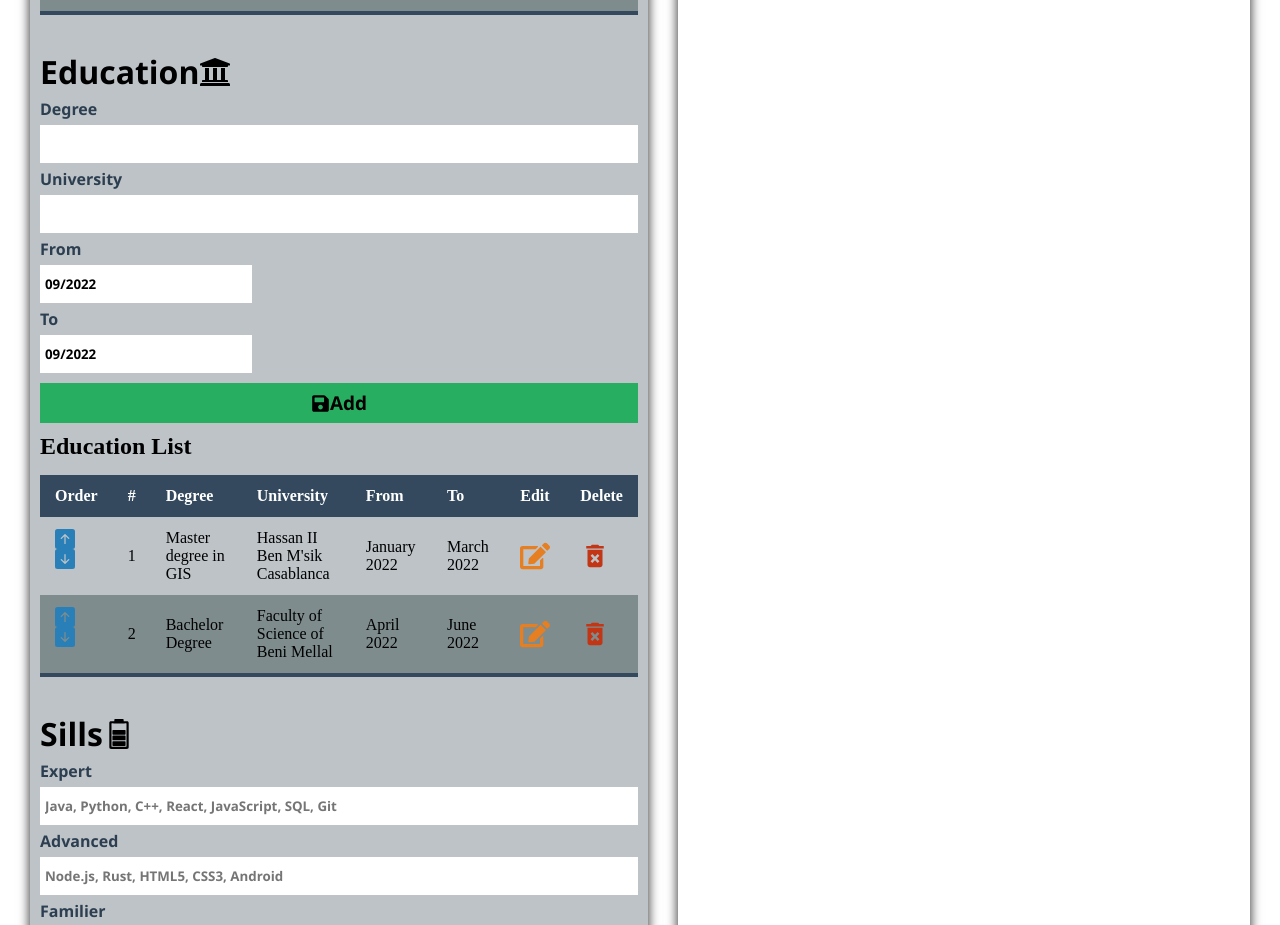
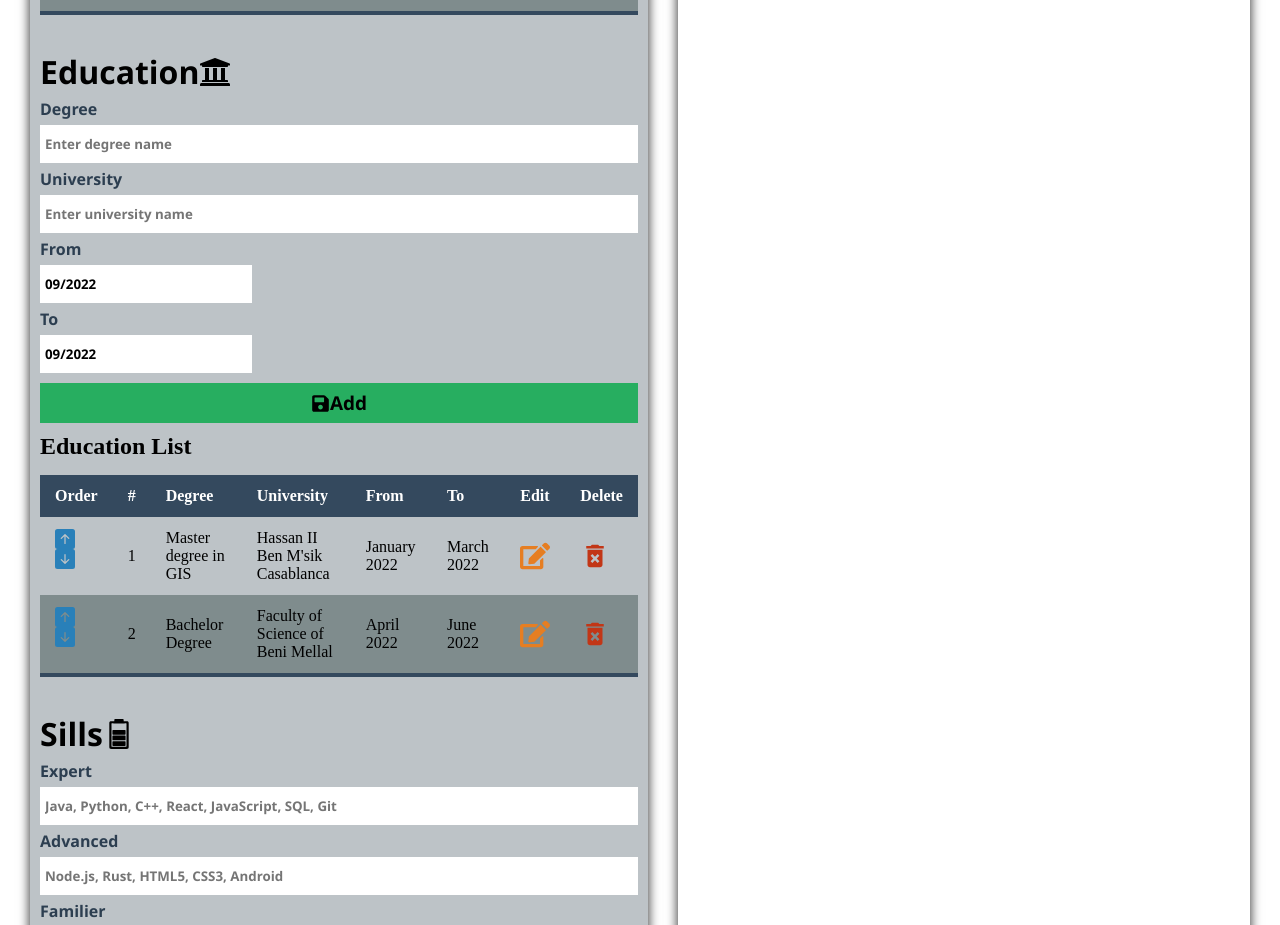
Before and after one commit to IchoubaneMed/cv-project, a React (Create React App) app: page / in a window 1280 px wide. Shown: the part 1700-2625 px from the top of the page. Built offline with nearby package versions, Linux system fonts and the light colour scheme.

Commit message:
Added placeholder inside Education.js file

```diff
--- a/src/components/Education.js
+++ b/src/components/Education.js
@@ -143,9 +143,9 @@ class Education extends Component {
                 <h1>Education <FaUniversity /></h1>
                 <form onSubmit={this.handleSubmit}>
                     <label htmlFor="degree">Degree</label>
-                    <input type="text" id="degree" name="degree_name" value={this.state.education.degree_name} onChange={this.handleChange} />
+                    <input type="text" id="degree" placeholder="Enter degree name" name="degree_name" value={this.state.education.degree_name} onChange={this.handleChange} />
                     <label htmlFor="university">University</label>
-                    <input type="text" id="university" name="university_name" value={this.state.education.university_name} onChange={this.handleChange} />
+                    <input type="text" id="university" placeholder="Enter university name" name="university_name" value={this.state.education.university_name} onChange={this.handleChange} />
                     <label htmlFor="from">From</label>
                     <DatePicker
                         name="from"
```
